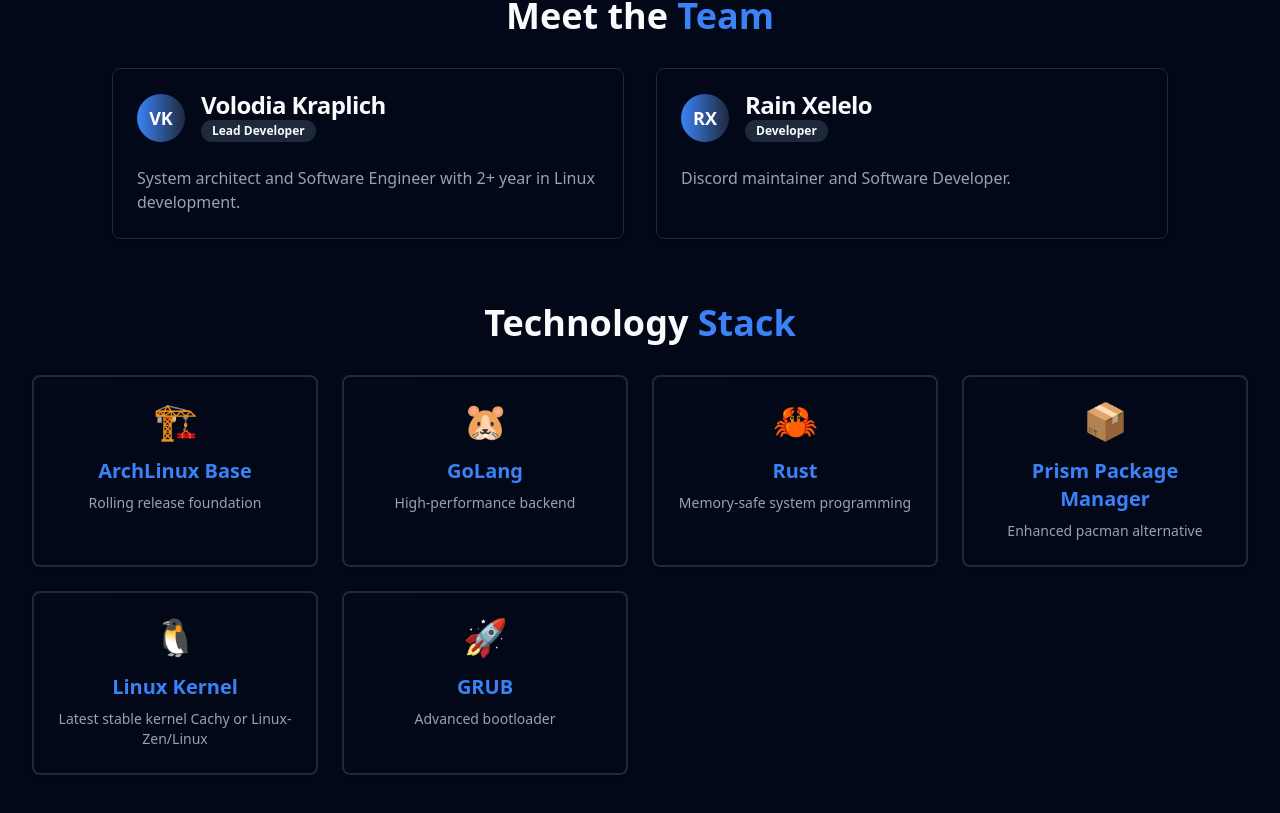
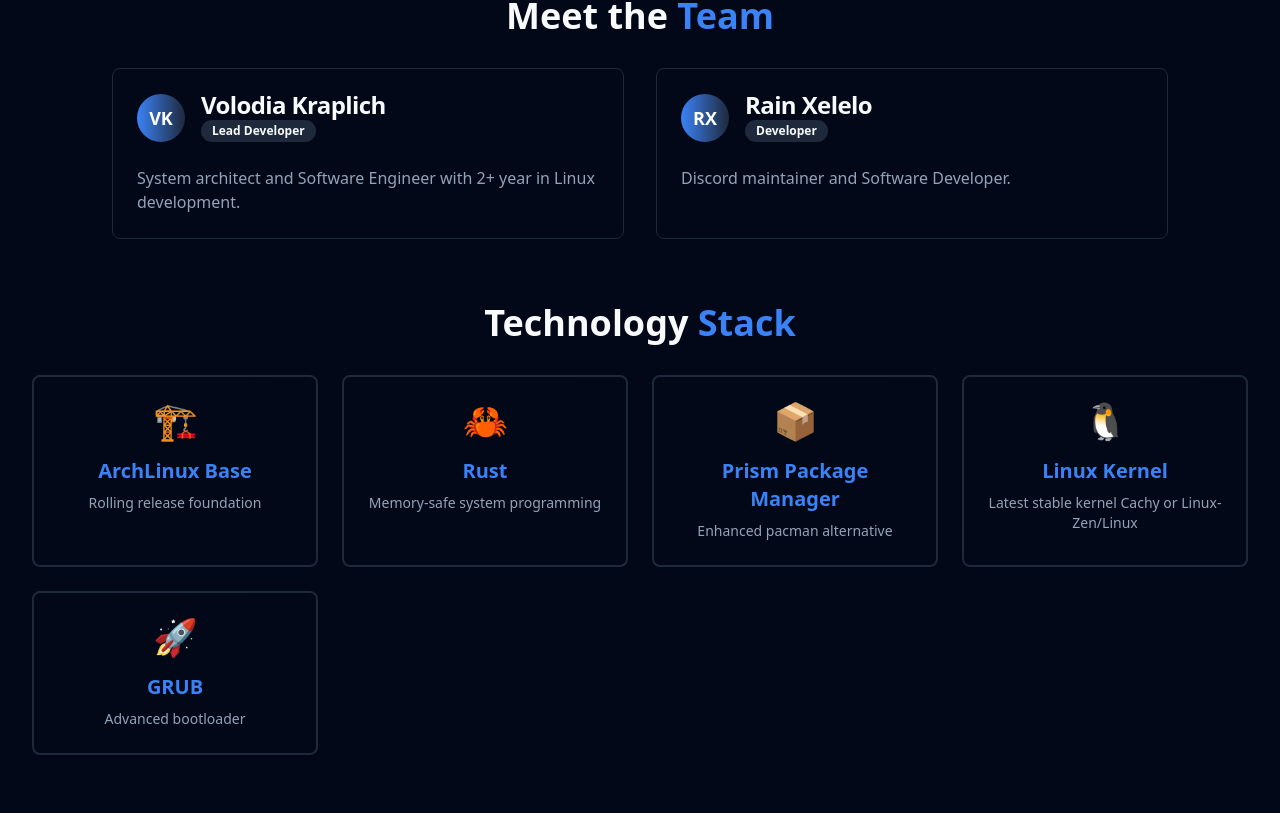
Before and after one commit to PrismLinux/prismlinux.org, a Next.js app: page /about in a window 1280 px wide. Shown: the part 1055-1868 px from the top of the page. Built offline with nearby package versions, Linux system fonts and the light colour scheme.

Commit message:
commented golang

```diff
--- a/app/about/page.tsx
+++ b/app/about/page.tsx
@@ -35,7 +35,7 @@
     icon: "🏗️",
     description: "Rolling release foundation",
   },
-  { name: "GoLang", icon: "🐹", description: "High-performance backend" },
+  // { name: "GoLang", icon: "🐹", description: "High-performance backend" },
   { name: "Rust", icon: "🦀", description: "Memory-safe system programming" },
   {
     name: "Prism Package Manager",
```
